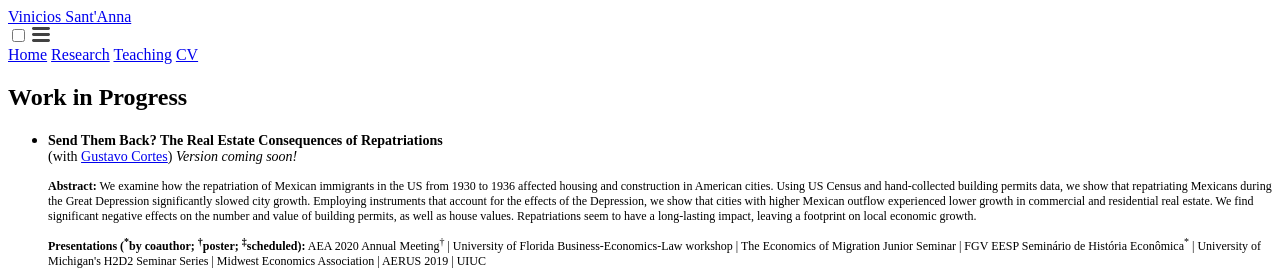
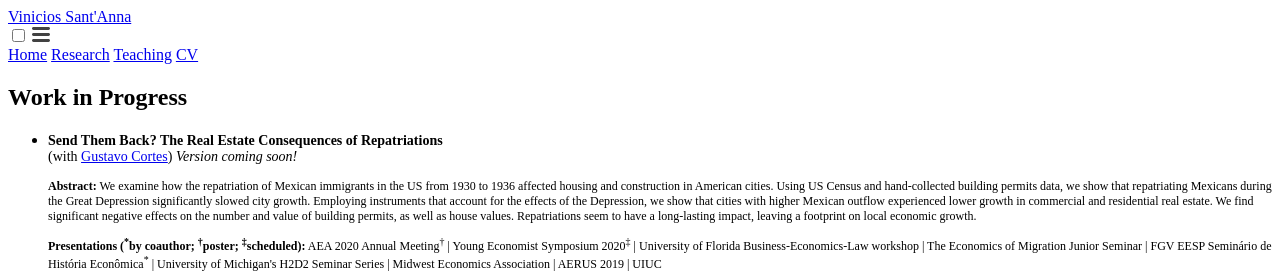
Before and after one commit to vpsantanna/vpsantanna.github.io, a Jekyll site: the page built from 2-research.md, in a window 1280 px wide and 900 px high, cut to the strip 0-277 px from the top of the window. Built offline with Jekyll 4.4.1, drawn with Linux system fonts in a browser that asks for light colours; a script that is not in the unit is left out.

Commit message:
Update 2-research.md

```diff
--- a/2-research.md
+++ b/2-research.md
@@ -27,7 +27,7 @@ permalink: /research/
 
    <p style="font-size:12px"><b>Abstract:</b> We examine how the repatriation of Mexican immigrants in the US from 1930 to 1936 affected housing and construction in American cities. Using US Census and hand-collected building permits data, we show that repatriating Mexicans during the Great Depression significantly slowed city growth. Employing instruments that account for the effects of the Depression, we show that cities with higher Mexican outflow experienced lower growth in commercial and residential real estate. We find significant negative effects on the number and value of building permits, as well as house values. Repatriations seem to have a long-lasting impact, leaving a footprint on local economic growth. </p>
 
-   <p style="font-size:12px"><strong>Presentations (<sup>*</sup>by coauthor; <sup>&#8224;</sup>poster; <sup>&#8225;</sup>scheduled):</strong> AEA 2020 Annual Meeting<sup>&#8224;</sup> | University of Florida Business-Economics-Law workshop | The Economics of Migration Junior Seminar | FGV EESP Seminário de História Econômica<sup>*</sup> | University of Michigan's H2D2 Seminar Series | Midwest Economics Association | AERUS 2019 | UIUC </p>
+   <p style="font-size:12px"><strong>Presentations (<sup>*</sup>by coauthor; <sup>&#8224;</sup>poster; <sup>&#8225;</sup>scheduled):</strong> AEA 2020 Annual Meeting<sup>&#8224;</sup> | Young Economist Symposium 2020<sup>&#8225;</sup> | University of Florida Business-Economics-Law workshop | The Economics of Migration Junior Seminar | FGV EESP Seminário de História Econômica<sup>*</sup> | University of Michigan's H2D2 Seminar Series | Midwest Economics Association | AERUS 2019 | UIUC </p>
 
    <div class="iframe-container"><iframe src="https://player.vimeo.com/video/384544947" frameborder="0" webkitallowfullscreen mozallowfullscreen allowfullscreen></iframe></div>
 
```
